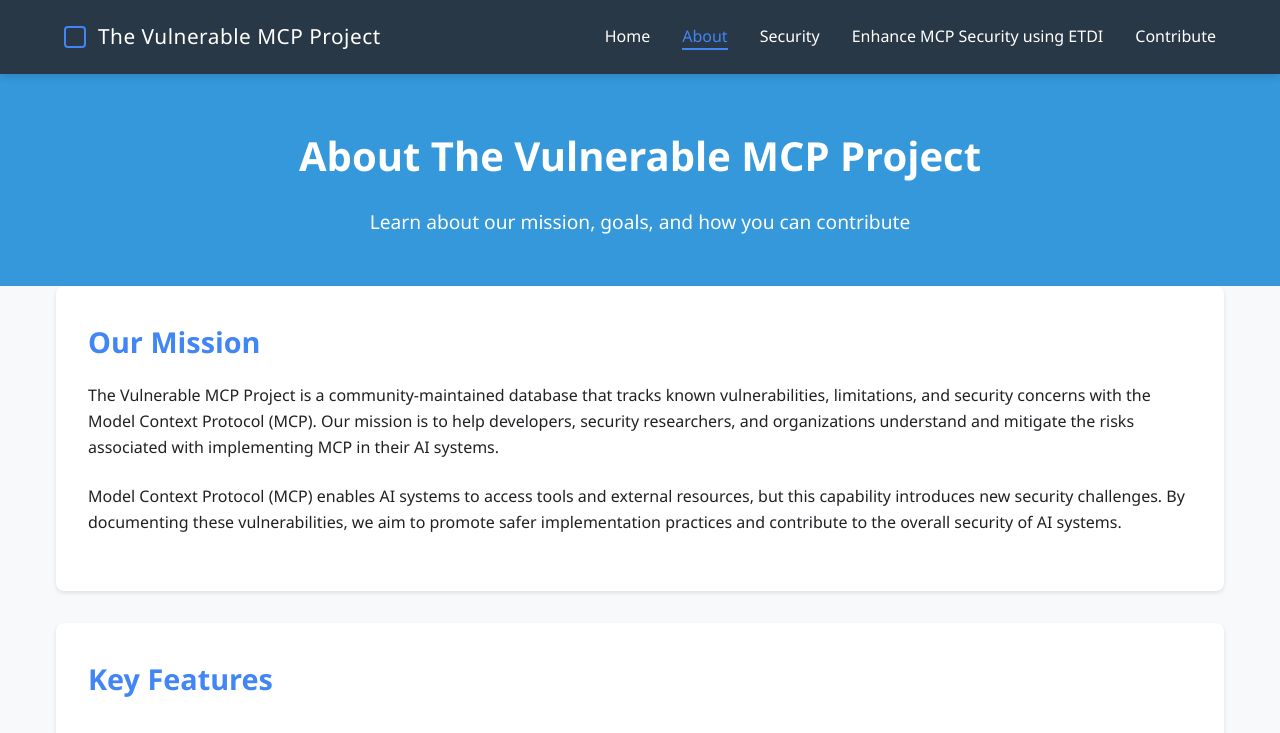
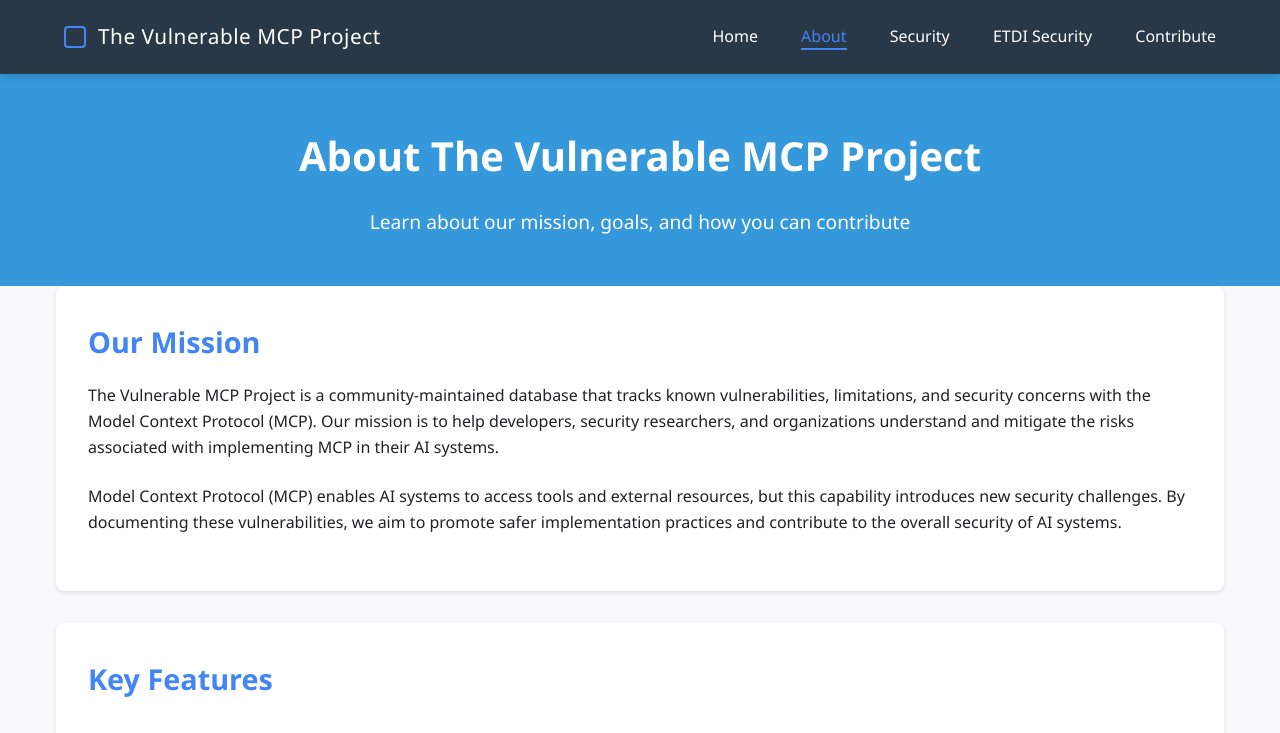
Before and after one commit to vineethsai/vulnerablemcp, a website: page about.html in a window 1280 px wide. Shown: the top 733 px of the page. Drawn offline with Linux system fonts and the light colour scheme.

Commit message:
Streamline navbar: shorten ETDI link, reduce gap, prevent wrapping on desktop

```diff
--- a/about.html
+++ b/about.html
@@ -133,7 +133,13 @@
         nav ul {
             display: flex;
             list-style: none;
-            gap: 2rem;
+            gap: 1.2rem;
+            flex-wrap: nowrap;
+        }
+
+        nav ul li {
+            margin-left: 1.5rem;
+            white-space: nowrap;
         }
 
         nav ul li a {
@@ -376,7 +382,7 @@
                     <li><a href="index.html">Home</a></li>
                     <li><a href="about.html" class="active">About</a></li>
                     <li><a href="security.html">Security</a></li>
-                    <li><a href="etdi-security.html">Enhance MCP Security using ETDI</a></li>
+                    <li><a href="etdi-security.html">ETDI Security</a></li>
                     <li><a href="https://github.com/vineethsai/vulnerablemcp" target="_blank">Contribute</a></li>
                 </ul>
             </nav>
@@ -438,7 +444,7 @@
                     <a href="index.html">Home</a>
                     <a href="about.html">About</a>
                     <a href="security.html">Security</a>
-                    <a href="etdi-security.html">Enhance MCP Security using ETDI</a>
+                    <a href="etdi-security.html">ETDI Security</a>
                     <a href="https://github.com/vineethsai/vulnerablemcp" target="_blank">Contribute</a>
                 </div>
             </div>
```
Also changed, not shown: index.html (+4 -1 lines), security.html (+8 -2 lines), template.html (+4 -1 lines).
